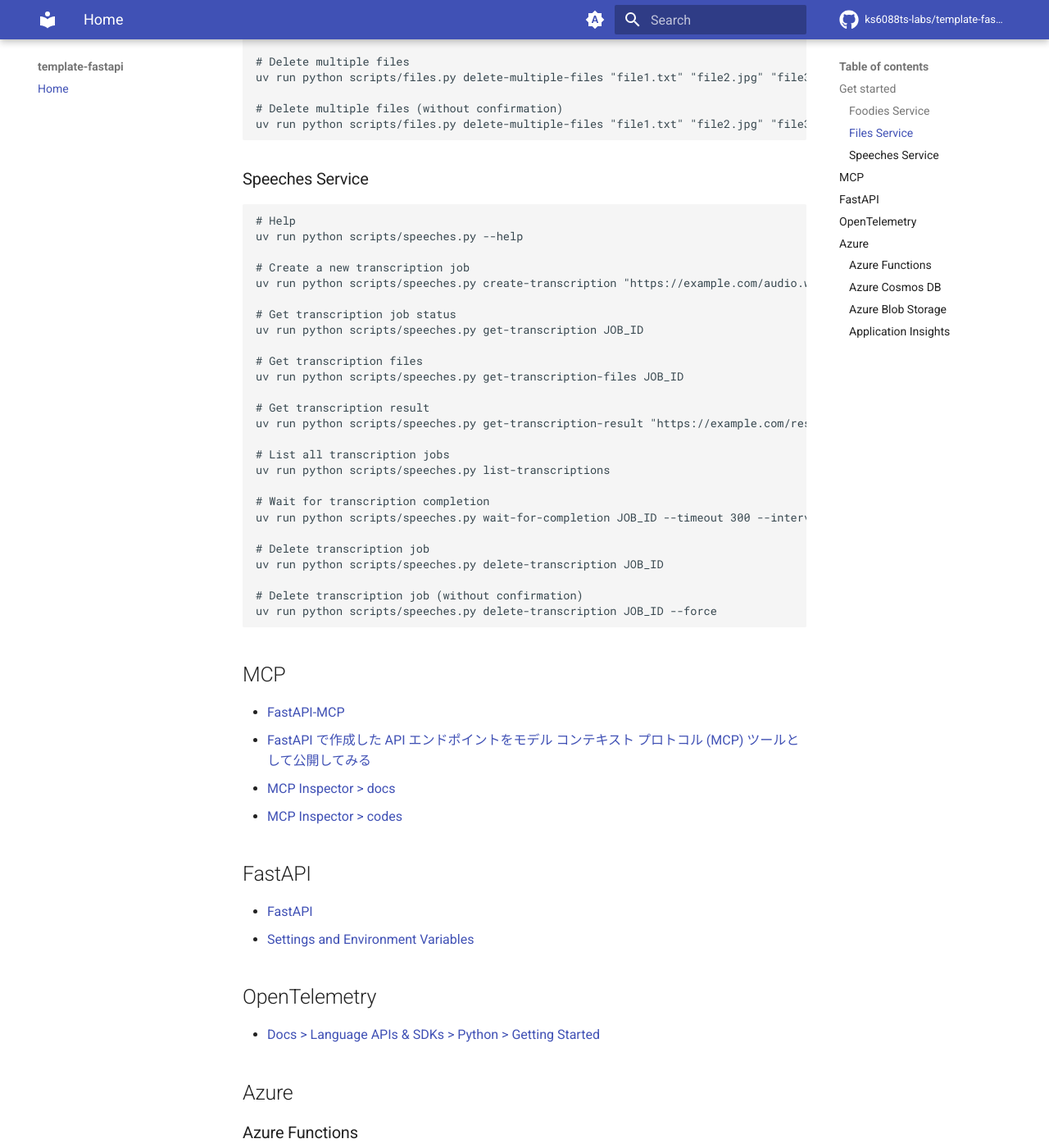
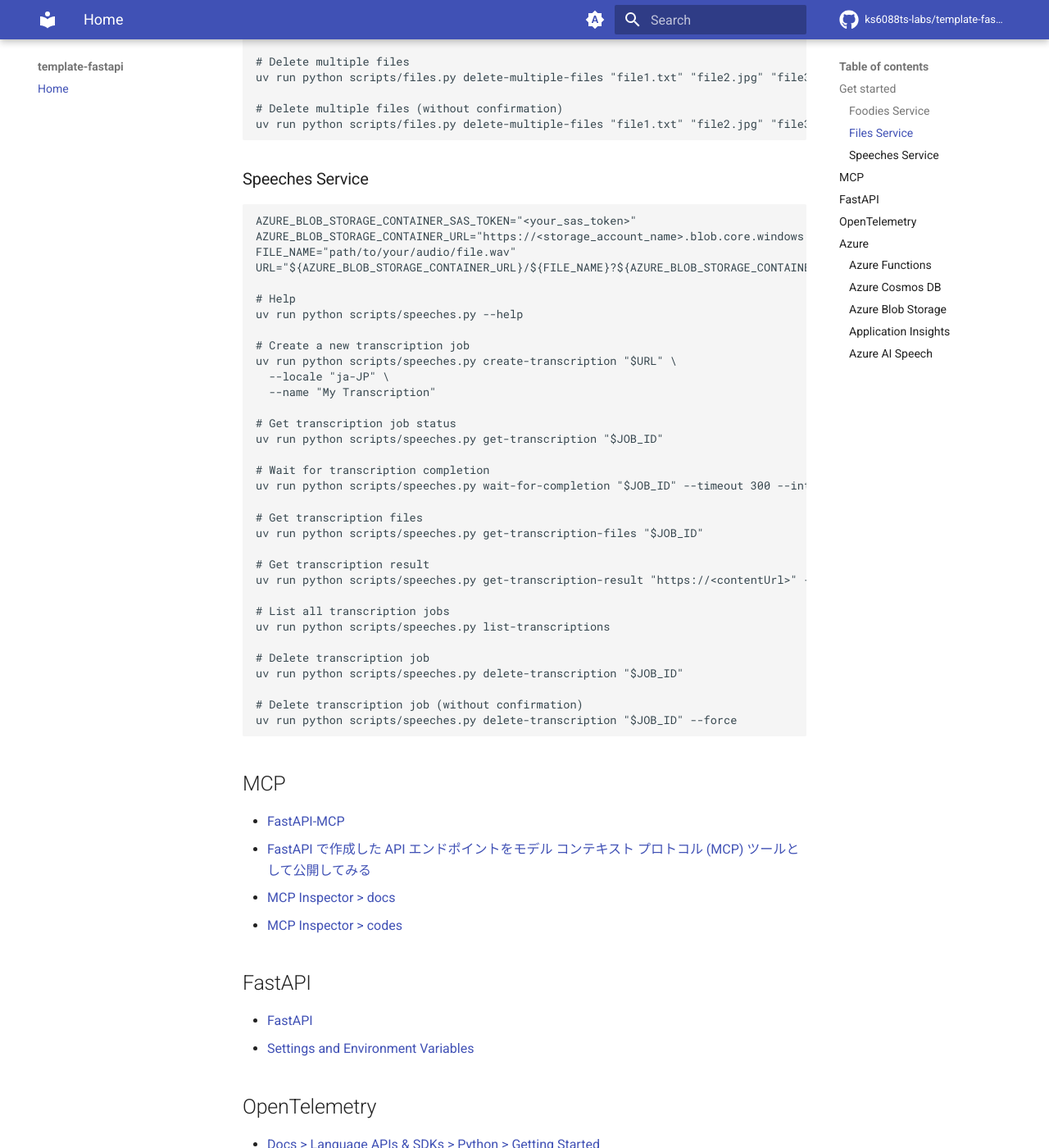
Before and after one commit to ks6088ts-labs/template-fastapi, an MkDocs documentation site: the page built from docs/index.md, in a window 1280 px wide and 1400 px high, scrolled down 1382 px. Shown: the whole window at 82% size. Built offline with MkDocs 1.6.1 and Material for MkDocs 9.7.7, drawn with Linux system fonts in a browser that asks for light colours; comment, search, counter and statistics services are not loaded; some of the changed text lies outside the part shown.

Commit message:
manual fix

````diff
--- a/docs/index.md
+++ b/docs/index.md
@@ -76,32 +76,39 @@
 ### Speeches Service
 
 ```shell
+AZURE_BLOB_STORAGE_CONTAINER_SAS_TOKEN="<your_sas_token>"
+AZURE_BLOB_STORAGE_CONTAINER_URL="https://<storage_account_name>.blob.core.windows.net/<container_name>"
+FILE_NAME="path/to/your/audio/file.wav"
+URL="${AZURE_BLOB_STORAGE_CONTAINER_URL}/${FILE_NAME}?${AZURE_BLOB_STORAGE_CONTAINER_SAS_TOKEN}"
+
 # Help
 uv run python scripts/speeches.py --help
 
 # Create a new transcription job
-uv run python scripts/speeches.py create-transcription "https://example.com/audio.wav" --locale "ja-JP" --name "My Transcription"
+uv run python scripts/speeches.py create-transcription "$URL" \
+  --locale "ja-JP" \
+  --name "My Transcription"
 
 # Get transcription job status
-uv run python scripts/speeches.py get-transcription JOB_ID
+uv run python scripts/speeches.py get-transcription "$JOB_ID"
+
+# Wait for transcription completion
+uv run python scripts/speeches.py wait-for-completion "$JOB_ID" --timeout 300 --interval 10
 
 # Get transcription files
-uv run python scripts/speeches.py get-transcription-files JOB_ID
+uv run python scripts/speeches.py get-transcription-files "$JOB_ID"
 
 # Get transcription result
-uv run python scripts/speeches.py get-transcription-result "https://example.com/result.json" --save "result.json"
+uv run python scripts/speeches.py get-transcription-result "https://<contentUrl>" --save "result.json"
 
 # List all transcription jobs
 uv run python scripts/speeches.py list-transcriptions
 
-# Wait for transcription completion
-uv run python scripts/speeches.py wait-for-completion JOB_ID --timeout 300 --interval 10
-
 # Delete transcription job
-uv run python scripts/speeches.py delete-transcription JOB_ID
+uv run python scripts/speeches.py delete-transcription "$JOB_ID"
 
 # Delete transcription job (without confirmation)
-uv run python scripts/speeches.py delete-transcription JOB_ID --force
+uv run python scripts/speeches.py delete-transcription "$JOB_ID" --force
 ```
 
 ## MCP
@@ -157,3 +164,7 @@
 - [FastAPI のテレメトリデータを Azure Application Insights に送る](https://qiita.com/hoto17296/items/2f366dfabdbe3d1d4e97)
 - [【Azure Functions】 - Application Insights のログが表示されない問題](https://zenn.dev/headwaters/articles/ff19f7e1b99b44)
 - [opentelemetry-instrumentation-fastapi (python) から OpenTelemetry に入門する](https://zenn.dev/taxin/articles/opentelemetry-fast-api-instrumentation-basics)
+
+### Azure AI Speech
+
+- [バッチ文字起こしとは](https://learn.microsoft.com/ja-jp/azure/ai-services/speech-service/batch-transcription)
````
Also changed, not shown: 5 other files.
